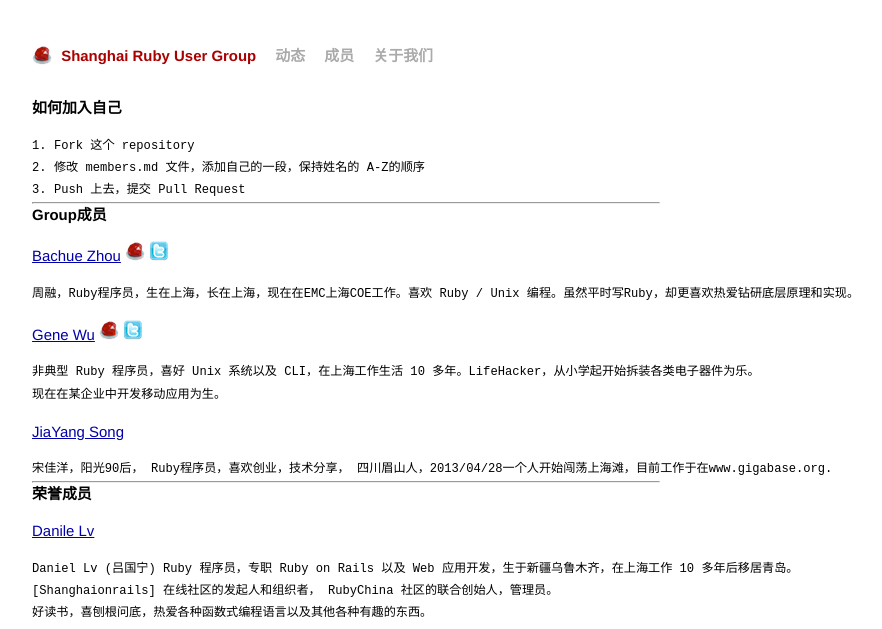
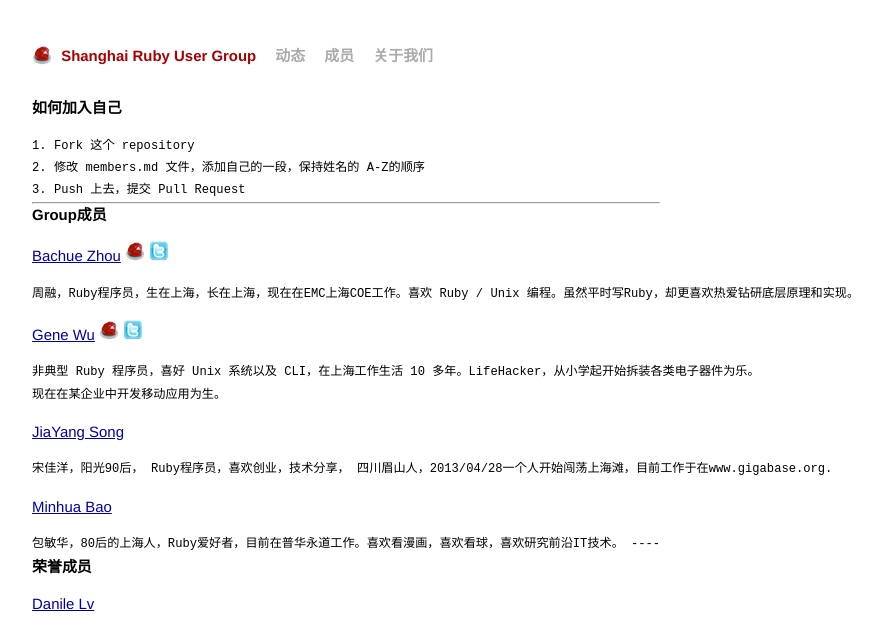
Before and after one commit to shruby/shruby.github.io, a Jekyll site: the page built from members.md, in a window 1280 px wide, cut to the strip 0-629 px from the top of the page. Shown: the whole strip, without its empty margins (294-1176 px from the left). Built offline with Jekyll 4.4.1, drawn with Linux system fonts in a browser that asks for light colours; Markdown is read by kramdown in place of the engine named in the settings.

Commit message:
add Minhua Bao info the members.md

```diff
--- a/members.md
+++ b/members.md
@@ -30,6 +30,9 @@
 
     宋佳洋，阳光90后， Ruby程序员，喜欢创业，技术分享， 四川眉山人，2013/04/28一个人开始闯荡上海滩，目前工作于在www.gigabase.org.
 
+[Minhua Bao](https://github.com/bao1018)
+
+    包敏华，80后的上海人，Ruby爱好者，目前在普华永道工作。喜欢看漫画，喜欢看球，喜欢研究前沿IT技术。
 ----
 
 # 荣誉成员
```
